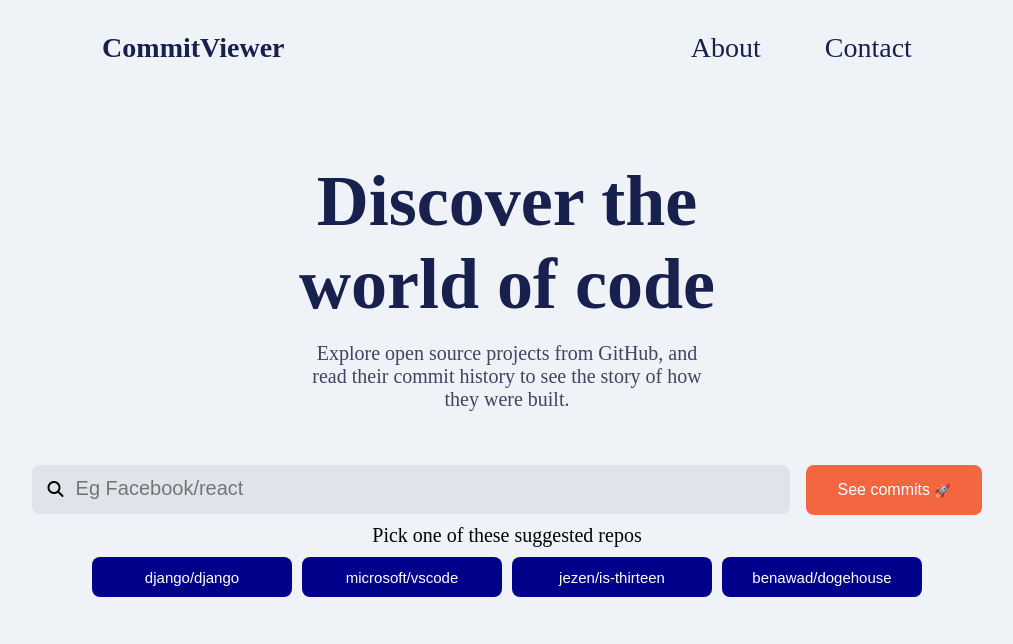
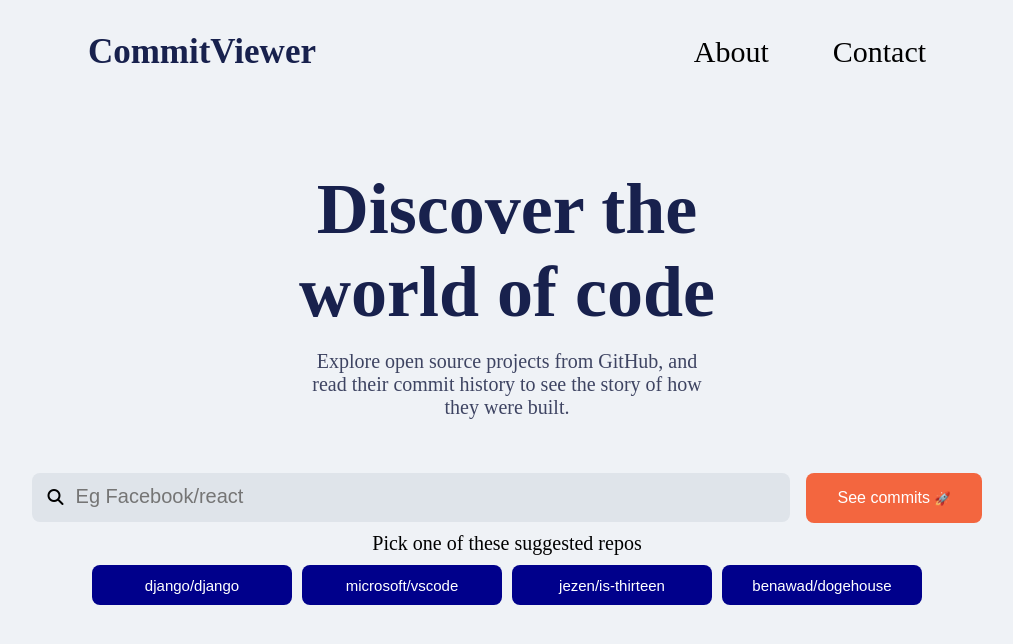
Before and after one commit to temitopelegbede/commit-viewer, a plain HTML site: page index.html in a window 1280 px wide. Shown: the whole page, without its empty margins (133-1146 px from the left). Drawn offline with Linux system fonts and the light colour scheme.

Commit message:
updating

```diff
--- a/css/index.css
+++ b/css/index.css
@@ -16,9 +16,8 @@ body {
 }
 
 .logo {
-  font-size: 28px;
+  font-size: 35px;
   font-weight: 700;
-  font-size: 28px;
   color: #18214d;
   cursor: pointer;
 }
@@ -30,6 +29,7 @@ body {
 
 .nav-item {
   list-style: none;
+  font-size: 30px;
 }
 
 ul>li>a {
--- a/index.html
+++ b/index.html
@@ -20,10 +20,10 @@
     <!-- nav list -->
     <ul class="nav-list">
       <li class="nav-item">
-        <a href="./about.html">About</a>
+        <!-- <a href="./about.html"></a> --> About
       </li>
       <li class="nav-item">
-        <a href="/contact">Contact</a>
+        <!-- <a href="/contact"></a> --> Contact
       </li>
     </ul>
     <!-- nav list -->
```
